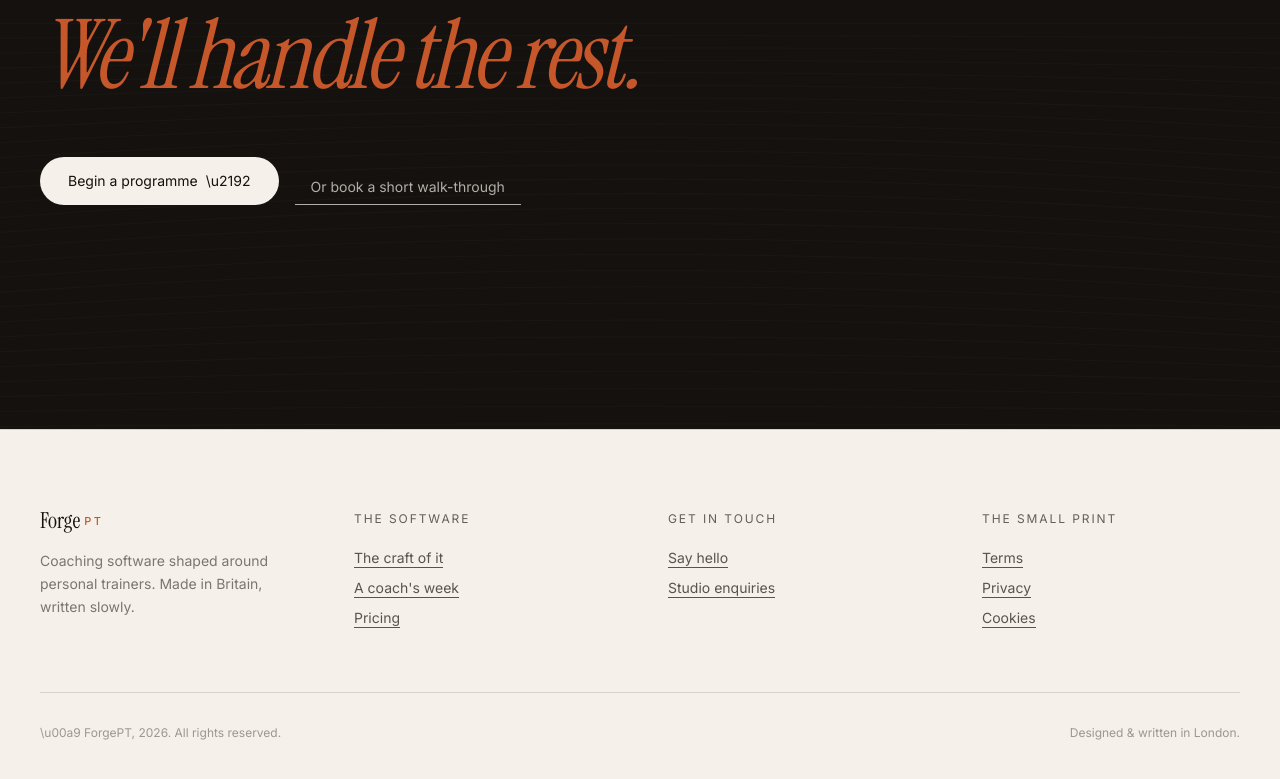
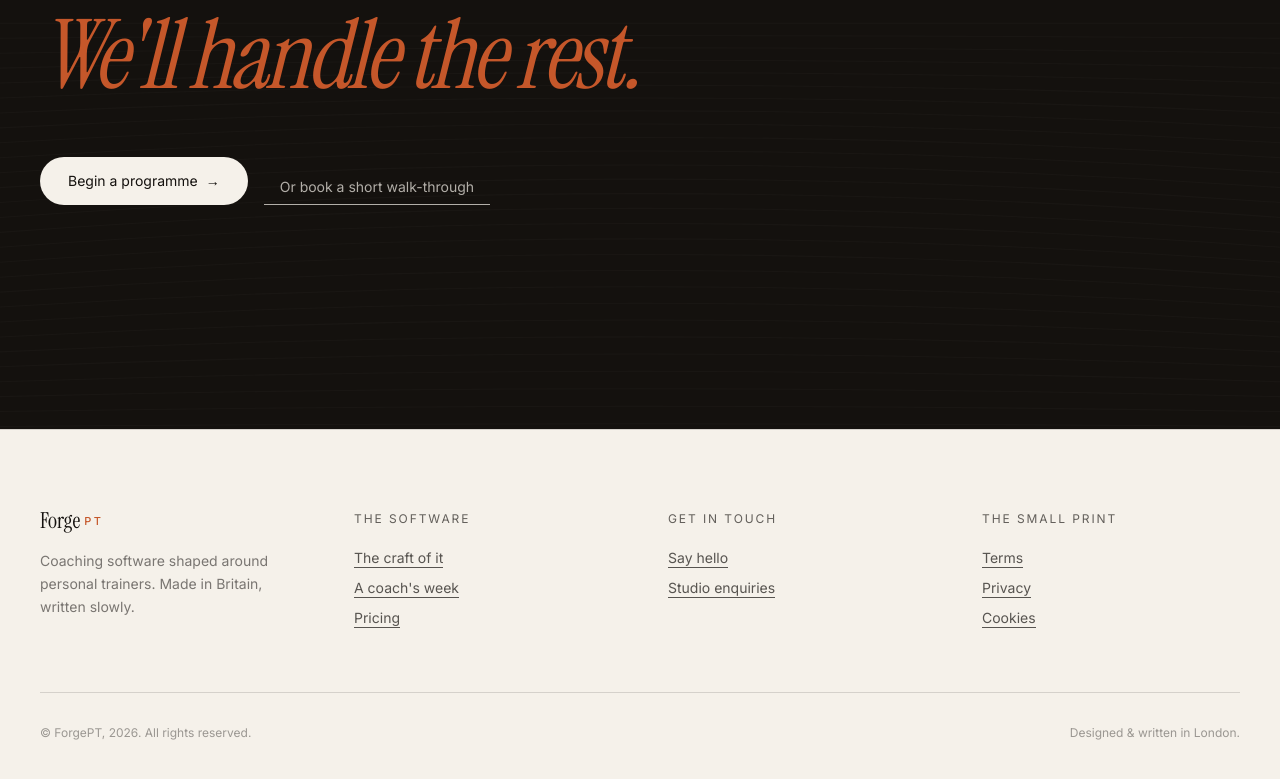
Before and after one commit to mcmikey123/Forge-landing, a Next.js app: page / in a window 1280 px wide. Shown: the part 10226-11005 px from the top of the page. Built offline with nearby package versions, Linux system fonts and the light colour scheme.

Commit message:
fix: wrap unicode chars in JSX expressions for Final and Footer

```diff
--- a/src/components/Final.tsx
+++ b/src/components/Final.tsx
@@ -49,7 +49,7 @@ export default function Final() {
               className="inline-flex items-center gap-2 rounded-full bg-paper text-ink px-7 py-3.5 text-sm hover:bg-ember hover:text-paper transition-colors duration-300"
             >
               Begin a programme
-              <span>\u2192</span>
+              <span>{"\u2192"}</span>
             </a>
             <a
               href="mailto:hello@forgept.app?subject=Walk-through"
--- a/src/components/Footer.tsx
+++ b/src/components/Footer.tsx
@@ -89,7 +89,7 @@ export default function Footer() {
 
         {/* Bottom bar */}
         <div className="mt-16 pt-8 border-t hair flex flex-col sm:flex-row items-start sm:items-center justify-between gap-4 text-xs text-ink/40">
-          <span>\u00a9 ForgePT, 2026. All rights reserved.</span>
+          <span>{"\u00a9"} ForgePT, 2026. All rights reserved.</span>
           <span>Designed &amp; written in London.</span>
         </div>
       </div>
```
